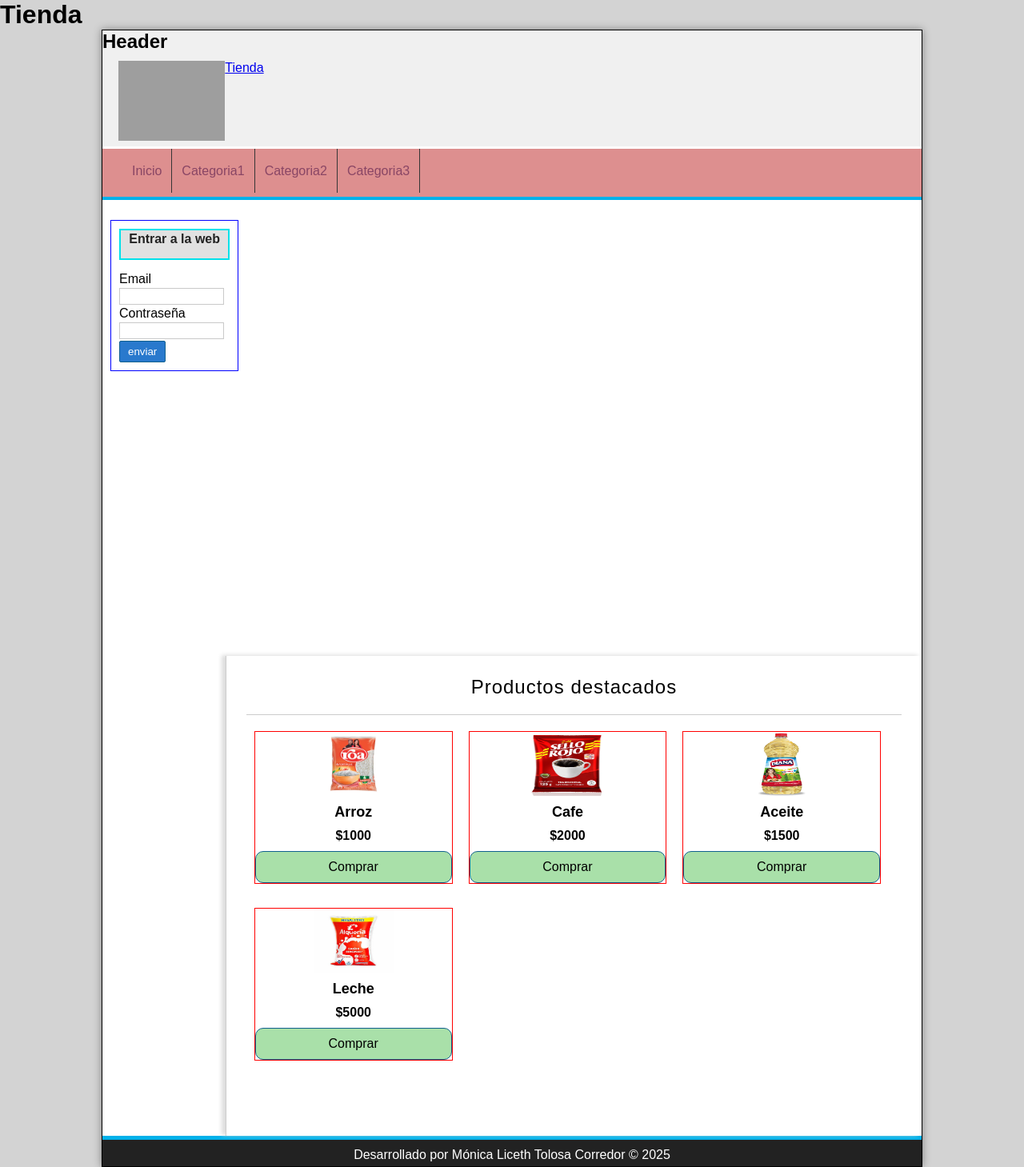
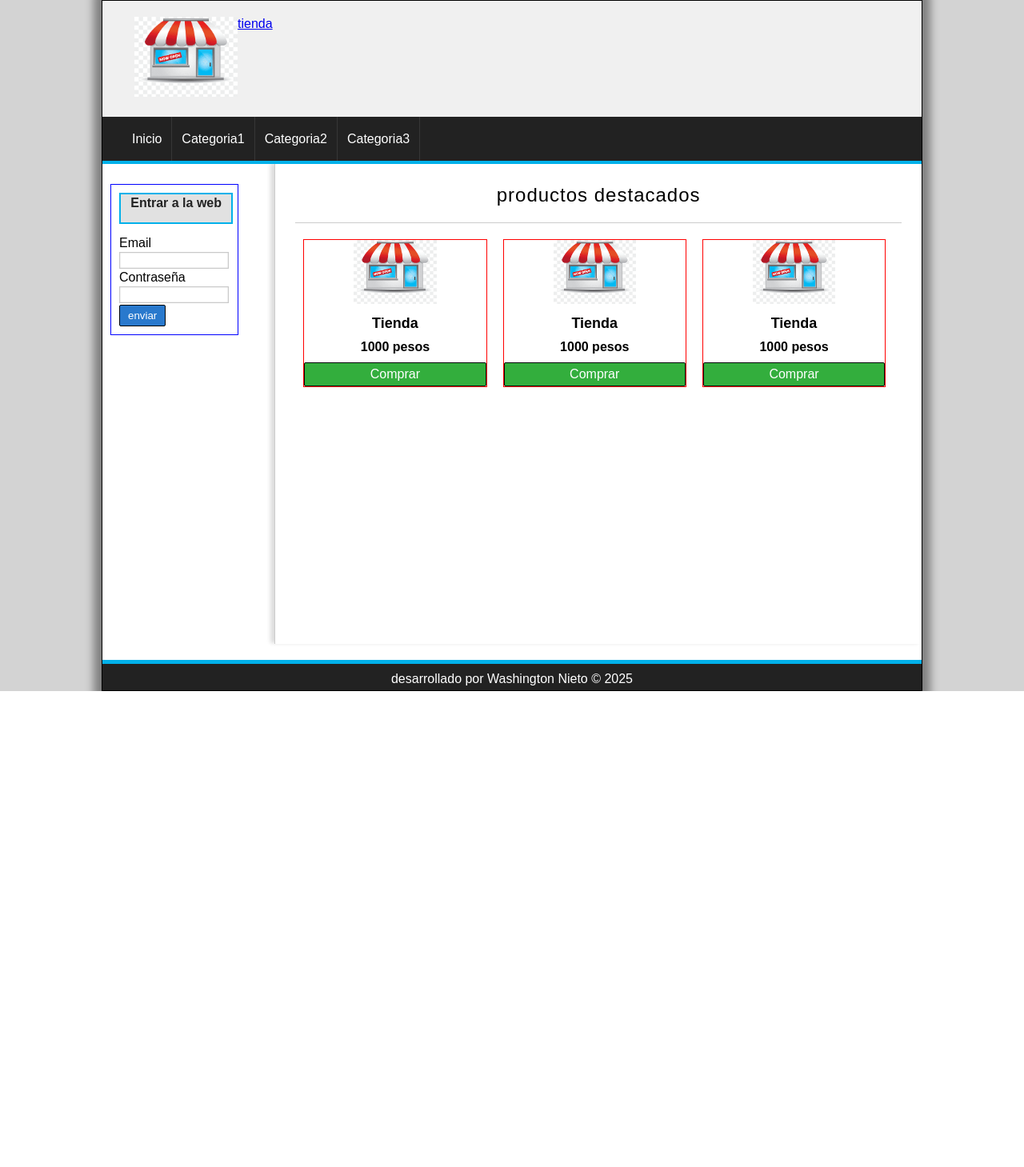
Before and after one commit to Andres1069/Tienda, a PHP site: page /Proyecto3119175/index_maqueta.html in a window 1280 px wide. Shown: the whole page at 80% size. After the commit the page ends 864 px from the top, so only its background shows below. Run offline with PHP 8.4, Linux system fonts and the light colour scheme; grey boxes are pictures that could not be loaded.

Commit message:
Cambios / 2 Repo Washington 27 oct

```diff
--- a/assets/css/style.css
+++ b/assets/css/style.css
@@ -1,8 +1,8 @@
 /*
 etiqueta normal = nada
 etiqueta universal = *
-etiqueta de id = #
-etiqueta de class = .
+etiqueta id = #
+etiqueta class = .
 */
 
 *{
@@ -10,15 +10,14 @@ etiqueta de class = .
     margin: 0px;
     font-family: Arial, Helvetica, sans-serif;
 }
-
-body{
-    background-color: lightgrey;
+body {
+    background: lightgray;
 }
 
 #container{
     width: 80%;
-    margin: 0% auto;
-    box-shadow: 0px 0px 10px gray;
+    margin: 0px auto;
+    box-shadow: 0px  0px 10px 10px gray;
     border: 1px solid black;
     background: white;
 }
@@ -28,9 +27,9 @@ body{
     background: #f0f0f0;
 }
 
-#logo {
-    padding: 10px;
-    margin-left: 10px;
+#logo{
+    padding: 20px;
+    margin-left: 20px;
     float: left;
 }
 
@@ -41,10 +40,10 @@ body{
 
 #menu{
     clear: both;
-    background: #dd8f8f;
+    background: #222;
     color: white;
-    height: 60px;
-    border-bottom: 4px solid #01b1ea;
+    height: 55px;
+    border-bottom: 4px solid #01B1EA;
 }
 
 #menu ul{
@@ -57,12 +56,12 @@ body{
 #menu ul li{
     line-height: 55px;
     float: left;
-    border-right: 1px solid#363636;
+    border-right: 1px solid #363636;
 }
 
 #menu a{
     display: block;
-    color: rgba(63, 6, 63, 0.534);
+    color: white;
     text-decoration: none;
     padding-left: 12px;
     padding-right: 12px;
@@ -70,19 +69,20 @@ body{
 }
 
 #menu a:hover{
-    background-color: blue;
-
+    background: #01B1EA;
 }
 
+
+/*content*/
 #content{
     margin: 0px auto;
     overflow: hidden;
-    background-color: white;
+    background: white;
 }
 
 #lateral{
     width: 15%;
-    min-height: 550px;
+    min-height: 600px;
     float: left;
     margin-top: 20px;
     margin-left: 10px;
@@ -94,21 +94,21 @@ body{
     width: 90%;
     margin: 5px auto;
     padding: 10px;
-    border: 1px solid blue  ;
+    border: 1px solid blue;
 }
-
 #lateral h3{
     display: block;
     color: #222;
-    width: center;
+    width: 100%;
     text-align: center;
     padding-top: 2px;
     padding-bottom: 15px;
     margin-bottom: 15px;
     font-size: 16px;
     font-weight: bold;
-    background: #e1e1e1;
-    border: 2px solid #01e1EA;
+    background: #E1E1E1;
+    border: 2px solid #01b1EA;
+
 }
 
 input[type="text"],
@@ -118,49 +118,50 @@ input[type="email"]{
     width: 95%;
     margin-top: 2px;
     margin-bottom: 2px;
-    border: 1px solid #c9c9c9;
-    box-shadow: 0px 0px 0px #CCC inset;
+    border: 1px solid #C9C9C9;
+    box-shadow: 0px 0px 2px #CCC inset;
     background: white;
     padding: 2px;
     color: gray;
     transition: all 300ms;
+
 }
 
 input[type="text"]:focus,
 input[type="password"]:focus,
 input[type="email"]:focus{
-    border: 1px solid purple;
+    border: 1px solid #1579B5;
     color: black;
 }
 
 input[type="button"],
 input[type="submit"],
-.button {
+.button{
     display: block;
     border-radius: 2px;
     padding: 5px;
     padding-left: 10px;
     padding-right: 10px;
     color: white;
-    background: #2979cd;
-    border: 1px solid #11608E;
+    background: #2979CD;
+    border: 1px solid #040607;
     cursor: pointer;
 }
+
 .button{
-    background: rgb(169, 224, 169);
-    color: white ;
+    background: #33AE3D;
+    color: white !important;
     text-decoration: none;
-    padding: 10px;
-    border-radius: 10px;
 }
 
 #central{
-    width: 80%;
+    width: 74%;
     min-height: 550px;
     float: right;
-    border-left: 1px solid #CCC;
+    border-left: 1px solid #ccc;
     box-shadow: -5px -1px 5px #ddd;
     padding: 25px;
+
 }
 
 #central h1{
@@ -182,11 +183,10 @@ input[type="submit"],
     margin-right: 10px;
     margin-bottom: 30px;
     text-align: center;
+
 }
-
 .product img{
     height: 80px;
-    width: 100px;
     margin-bottom: 10px;
 }
 
@@ -201,21 +201,23 @@ input[type="submit"],
     margin-bottom: 10px;
 }
 
-.product a {
+.product a{
     color: black;
     text-decoration: none;
+
 }
 
 .product a:hover{
-    color: #555;
+    color:#555;
 }
 
+
 #footer{
-    clear: both;
+    clear:both;
     text-align: center;
     padding-top: 10px;
     padding-bottom: 5px;
     background: #222;
     color: white;
-    border-top: 5px solid #01b1ea;
+    border-top: 5px solid #01b1EA;
 }
--- a/autoload.php
+++ b/autoload.php
@@ -1,7 +1,7 @@
 <?php
 
-    function controller_autoload($classname){
-        include 'controllers/' . $classname. '.php';
+    function controllers_autoload($classname){
+        include 'controllers/' . $classname . 'Controller.php';
     }
 
     spl_autoload_register('controllers_autoload');
--- a/config/parameters.php
+++ b/config/parameters.php
@@ -1,6 +1,6 @@
 <?php
 
-    define("base_url", "http://localhost/Tienda/");
+    define("base_url","http://localhost/Proyecto3119175/");
 
-    define("controller_default", "productoController");
-    define("action_default", "index");
+    define("controller_default","productoController");
+    define("action_default","index");
--- a/controllers/productoController.php
+++ b/controllers/productoController.php
@@ -1,6 +1,6 @@
 <?php
 
-require_once 'models/producto.php';
+// require_once 'models/producto.php';
 
 class productoController{
     public function index(){
--- a/index_maqueta.html
+++ b/index_maqueta.html
@@ -1,43 +1,30 @@
-<html lang="en">
+<!DOCTYPE html>
+<html lang="es">
 
 <head>
     <meta charset="UTF-8">
     <meta name="viewport" content="width=device-width, initial-scale=1.0">
-    <link rel="stylesheet" href="./css/style.css">
-    <title>Tienda</title>
+    <title>HTML2</title>
+    <link rel="stylesheet" href="./assets/css/style.css">
 </head>
 
 <body>
-    <h1>Tienda</h1>
 
     <div id="container">
         <header id="header">
-            <h2>Header</h2>
             <div id="logo">
-                <img src="./img/logotipo-supermercado_23-2148459011.png" alt="Imagen Logo">
-                <a href="#">Tienda</a>
+                <img src="./assets/img/tienda_logo.png" alt="imagen log">
+                <a href="#">tienda</a>
             </div>
         </header>
-
         <nav id="menu">
-
             <ul>
-                <li>
-                    <a href="#">Inicio</a>
-                </li>
-                <li>
-                    <a href="#">Categoria1</a>
-                </li>
-                <li>
-                    <a href="#">Categoria2</a>
-                </li>
-                <li>
-                    <a href="#">Categoria3</a>
-                </li>
+                <li><a href="#">Inicio</a></li>
+                <li><a href="#">Categoria1</a></li>
+                <li><a href="#">Categoria2</a></li>
+                <li><a href="#">Categoria3</a></li>
             </ul>
-
         </nav>
-
         <div id="content">
             <aside id="lateral">
                 <div id="login" class="block_aside">
@@ -53,36 +40,38 @@
             </aside>
 
             <div id="central">
-                <h1>Productos destacados</h1>
+                <h1>productos destacados</h1>
+
                 <div class="product">
-                    <img src="./img/roa.png" alt="">
-                    <h2>Arroz</h2>
-                    <p>$1000</p>
+                    <img src="./assets/img/tienda_logo.png" alt="">
+                    <h2>Tienda</h2>
+                    <p>1000 pesos</p>
                     <a href="#" class="button">Comprar</a>
                 </div>
+
                 <div class="product">
-                    <img src="./img/Cafe.png" alt="">
-                    <h2>Cafe</h2>
-                    <p>$2000</p>
+                    <img src="./assets/img/tienda_logo.png" alt="">
+                    <h2>Tienda</h2>
+                    <p>1000 pesos</p>
                     <a href="#" class="button">Comprar</a>
                 </div>
+
                 <div class="product">
-                    <img src="./img/Aceite.png" alt="">
-                    <h2>Aceite</h2>
-                    <p>$1500</p>
+                    <img src="./assets/img/tienda_logo.png" alt="">
+                    <h2>Tienda</h2>
+                    <p>1000 pesos</p>
                     <a href="#" class="button">Comprar</a>
                 </div>
-                <div class="product">
-                    <img src="./img/Leche.png" alt="">
-                    <h2>Leche</h2>
-                    <p>$5000</p>
-                    <a href="#" class="button">Comprar</a>
-                </div>
-            </div>
 
-        <footer id="footer">
-            <p>Desarrollado por Mónica Liceth Tolosa Corredor &copy; 2025</p>
-        </footer>
+
+
+
+
+        </div>
+    <footer id="footer">
+        <p>desarrollado por Washington Nieto &copy; 2025</p>
+    </footer>
     </div>
 </body>
+
 </html>
--- a/views/layout/sidebar.php
+++ b/views/layout/sidebar.php
@@ -1,4 +1,4 @@
-<aside id="lateral">
+            <aside id="lateral">
                 <div id="login" class="block_aside">
                     <h3>Entrar a la web</h3>
                     <form action="#">
--- a/views/producto/destacados.php
+++ b/views/producto/destacados.php
@@ -1 +1 @@
-<h1>Productos destacados</h1>
+<h1>Productos destacados :D</h1>
```
Also changed, not shown: Database/Database.sql (+51 -48 lines), config/db.php (+8 -8 lines), controllers/ErrorController.php (+4 -4 lines), index.php (+13 -10 lines), models/categoriaModels.php (+4 -4 lines), models/productoModels.php (+1 -82 lines), views/layout/footer.php (+6 -6 lines), views/layout/header.php (+9 -22 lines), README.md, assets/img/descarga.png (added), assets/img/tienda_logo.png (added).
